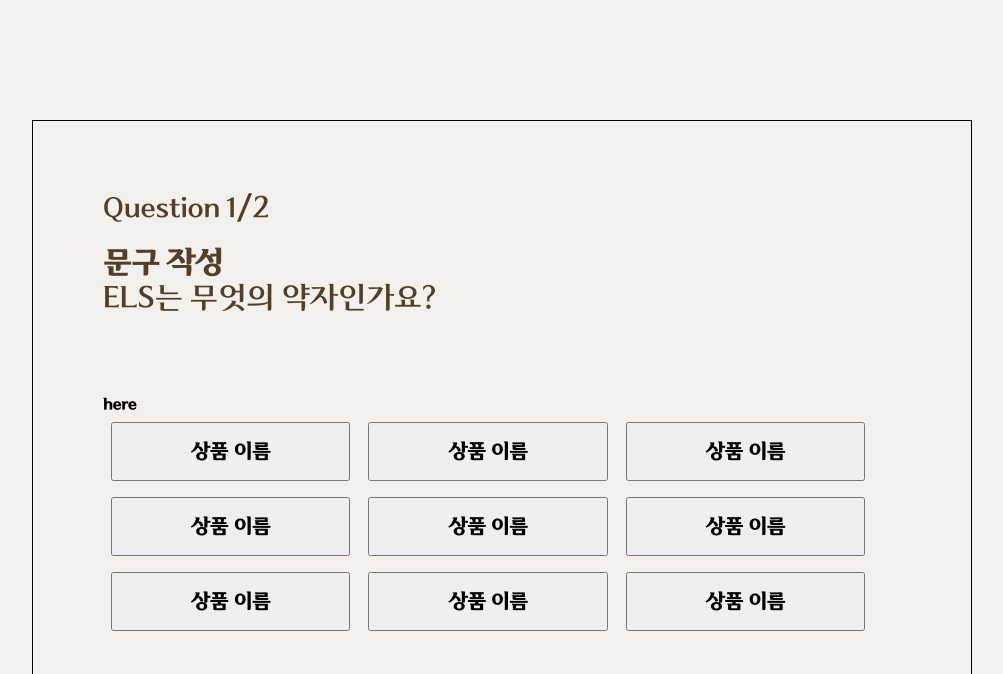
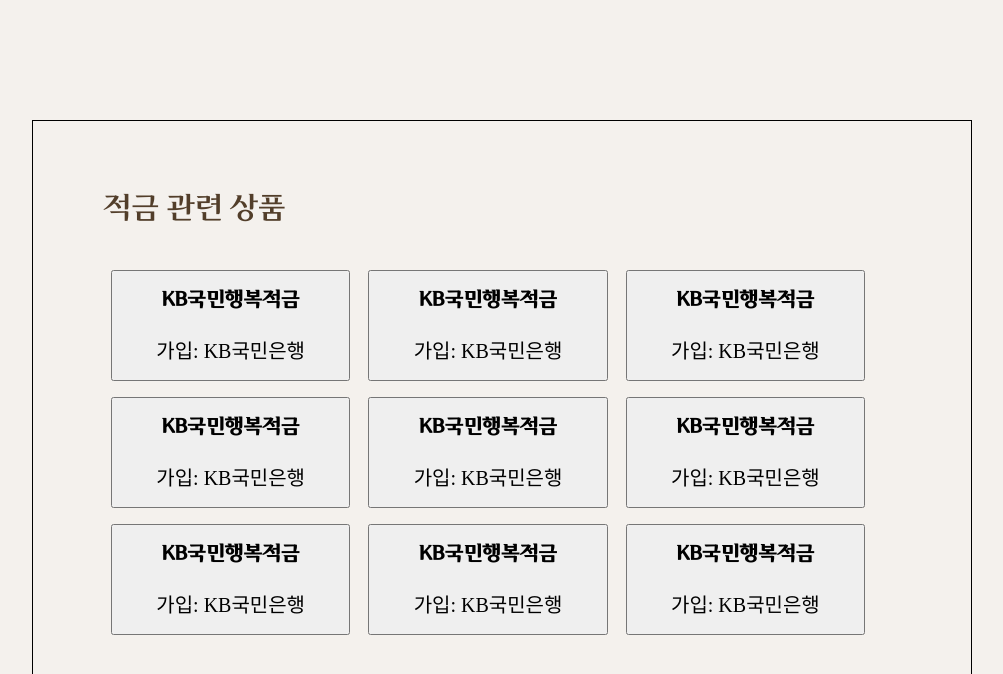
Before and after one commit to 2024-Koscom-Hackathon-Team-5/kuiz, a React (Create React App) app: page /product in a window 1280 px wide. Shown: the top 674 px of the page, without its empty margins (138-1141 px from the left). Built offline with nearby package versions, Linux system fonts and the light colour scheme; a web font is replaced by a local one.

Commit message:
product page2

```diff
--- a/src/Product.js
+++ b/src/Product.js
@@ -105,44 +105,73 @@
 
                     <>
                         <div className='question-section'>
-                            <div className='question-count'>
+                            {/* <div className='question-count'>
                                 <span>Question {currentQuestion + 1}</span>/{quiz_list.length}
-                            </div>
-                            <b>문구 작성</b>
-                            <div className='question-text'>{quiz_list[currentQuestion].quiz_name}</div>
+                            </div> */}
+                            <span>적금 관련 상품</span>
+                            {/* <div className='question-text'>{quiz_list[currentQuestion].quiz_name}</div> */}
                         </div>
-                        <b>here</b>
+                        <br></br>
+                        <br></br>
+
                         <div className='prouct-section'>
                             <button id='product'>
-                                <b>상품 이름</b>
+                                <b>KB국민행복적금</b>
+                                <br></br>
+                                <br></br>
+                                가입: KB국민은행
                             </button>
                             <button id='product'>
-                                <b>상품 이름</b>
+                                <b>KB국민행복적금</b>
+                                <br></br>
+                                <br></br>
+                                가입: KB국민은행
                             </button>
                             <button id='product'>
-                                <b>상품 이름</b>
+                                <b>KB국민행복적금</b>
+                                <br></br>
+                                <br></br>
+                                가입: KB국민은행
                             </button>
                         </div>
                         <div className='prouct-section'>
                             <button id='product'>
-                                <b>상품 이름</b>
+                                <b>KB국민행복적금</b>
+                                <br></br>
+                                <br></br>
+                                가입: KB국민은행
                             </button>
                             <button id='product'>
-                                <b>상품 이름</b>
+                                <b>KB국민행복적금</b>
+                                <br></br>
+                                <br></br>
+                                가입: KB국민은행
                             </button>
                             <button id='product'>
-                                <b>상품 이름</b>
+                                <b>KB국민행복적금</b>
+                                <br></br>
+                                <br></br>
+                                가입: KB국민은행
                             </button>
                         </div>
                         <div className='prouct-section'>
                             <button id='product'>
-                                <b>상품 이름</b>
+                                <b>KB국민행복적금</b>
+                                <br></br>
+                                <br></br>
+                                가입: KB국민은행
                             </button>
                             <button id='product'>
-                                <b>상품 이름</b>
+                                <b>KB국민행복적금</b>
+                                <br></br>
+                                <br></br>
+                                가입: KB국민은행
                             </button>
                             <button id='product'>
-                                <b>상품 이름</b>
+                                <b>KB국민행복적금</b>
+                                <br></br>
+                                <br></br>
+                                가입: KB국민은행
                             </button>
                         </div>
 
```
